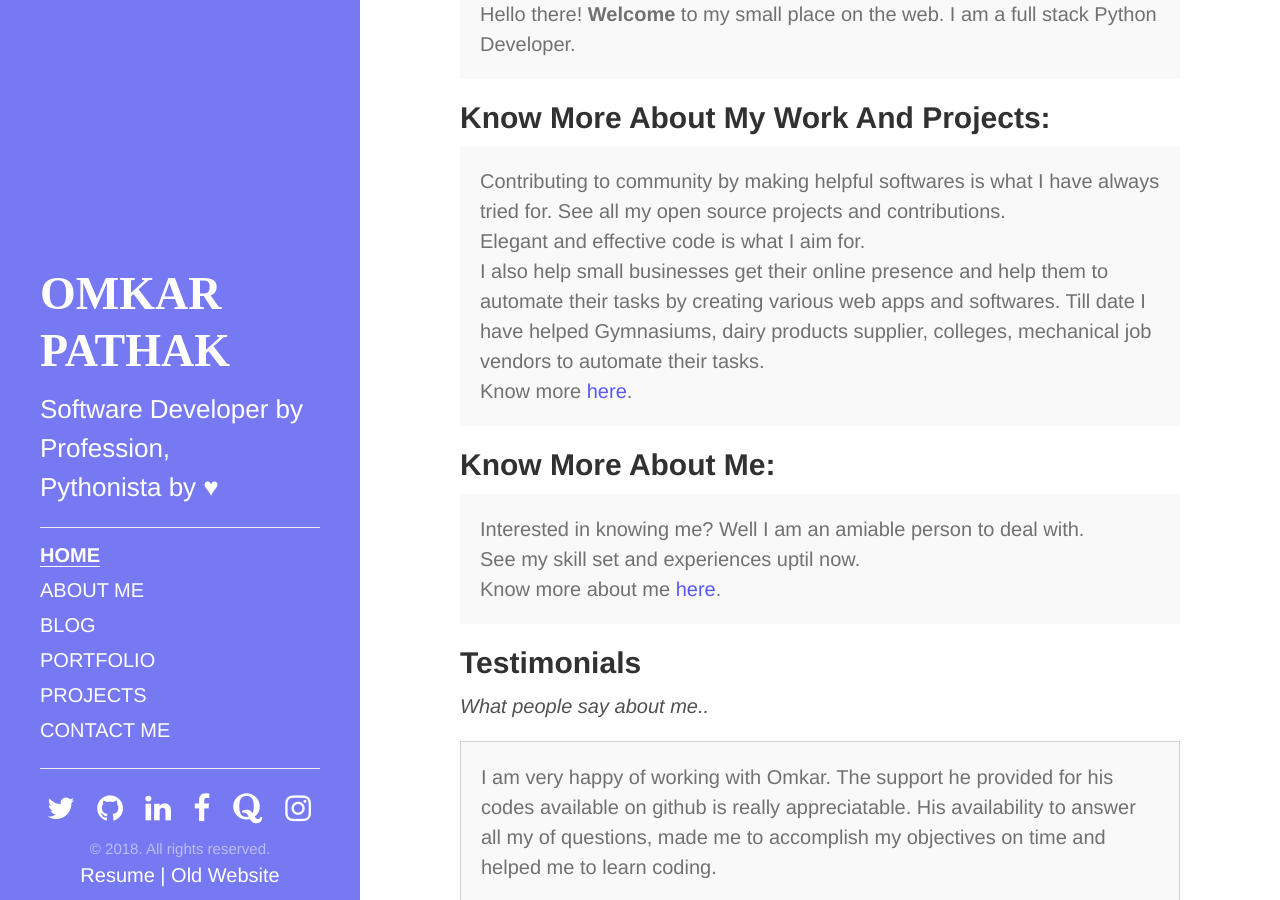
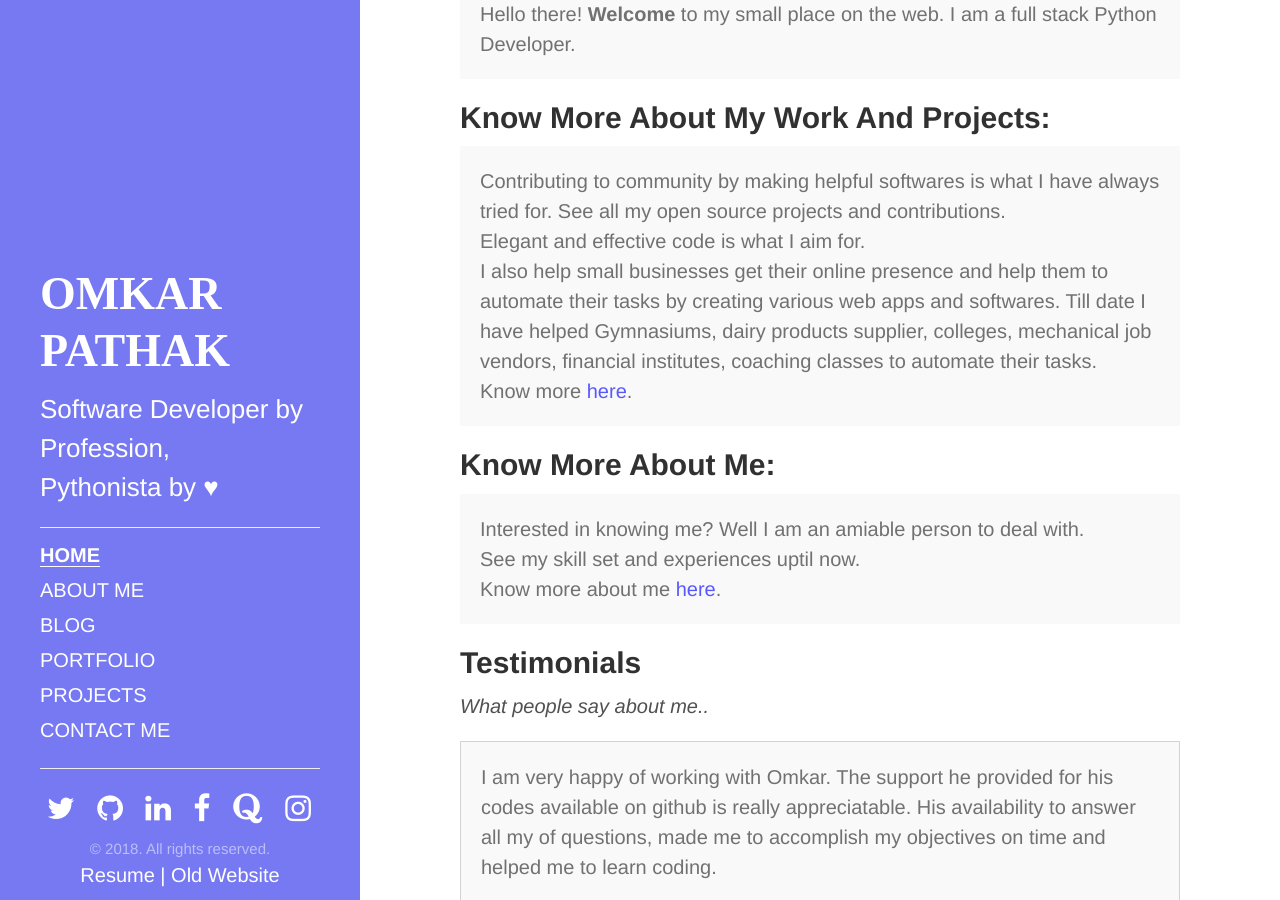
Before and after one commit to OmkarPathak/omkarpathak.github.io, a Jekyll site: the page built from index.html, in a window 1280 px wide and 900 px high, scrolled down 592 px. Built offline with Jekyll 4.4.1, drawn with Linux system fonts in a browser that asks for light colours; some web fonts are replaced.

Commit message:
Modified contents on hommepage

```diff
--- a/index.html
+++ b/index.html
@@ -20,7 +20,7 @@ image: https://www.omkarpathak.in/public/img/about_me_4.jpg
     Elegant and effective code is what I aim for.<br />
     I also help small businesses get their online presence and help them to automate their tasks
     by creating various web apps and softwares. Till date I have helped Gymnasiums, dairy products
-    supplier, colleges, mechanical job vendors to automate their tasks.
+    supplier, colleges, mechanical job vendors, financial institutes, coaching classes to automate their tasks.
     <br />
 
     Know more <a href="/projects/">here</a>.
```
